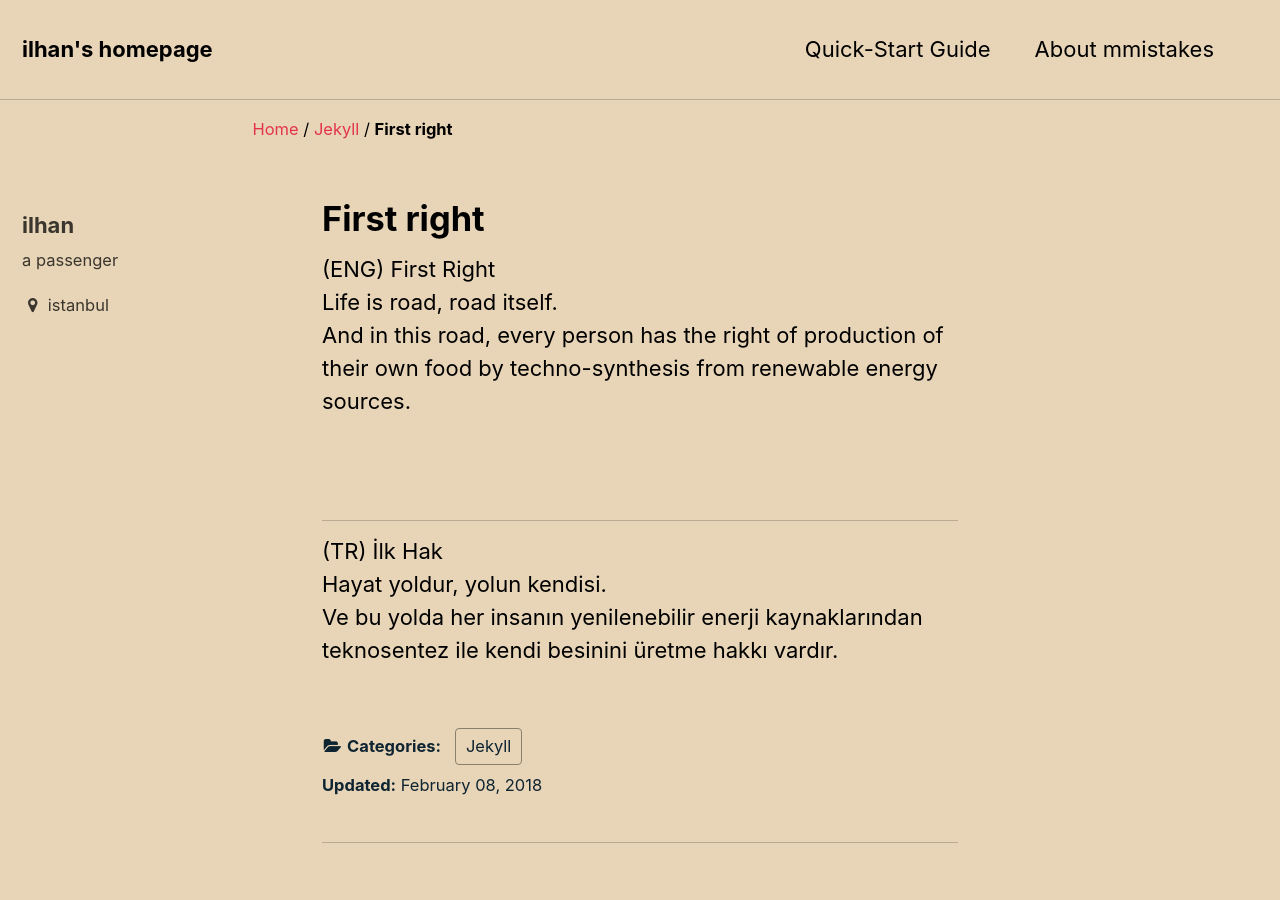
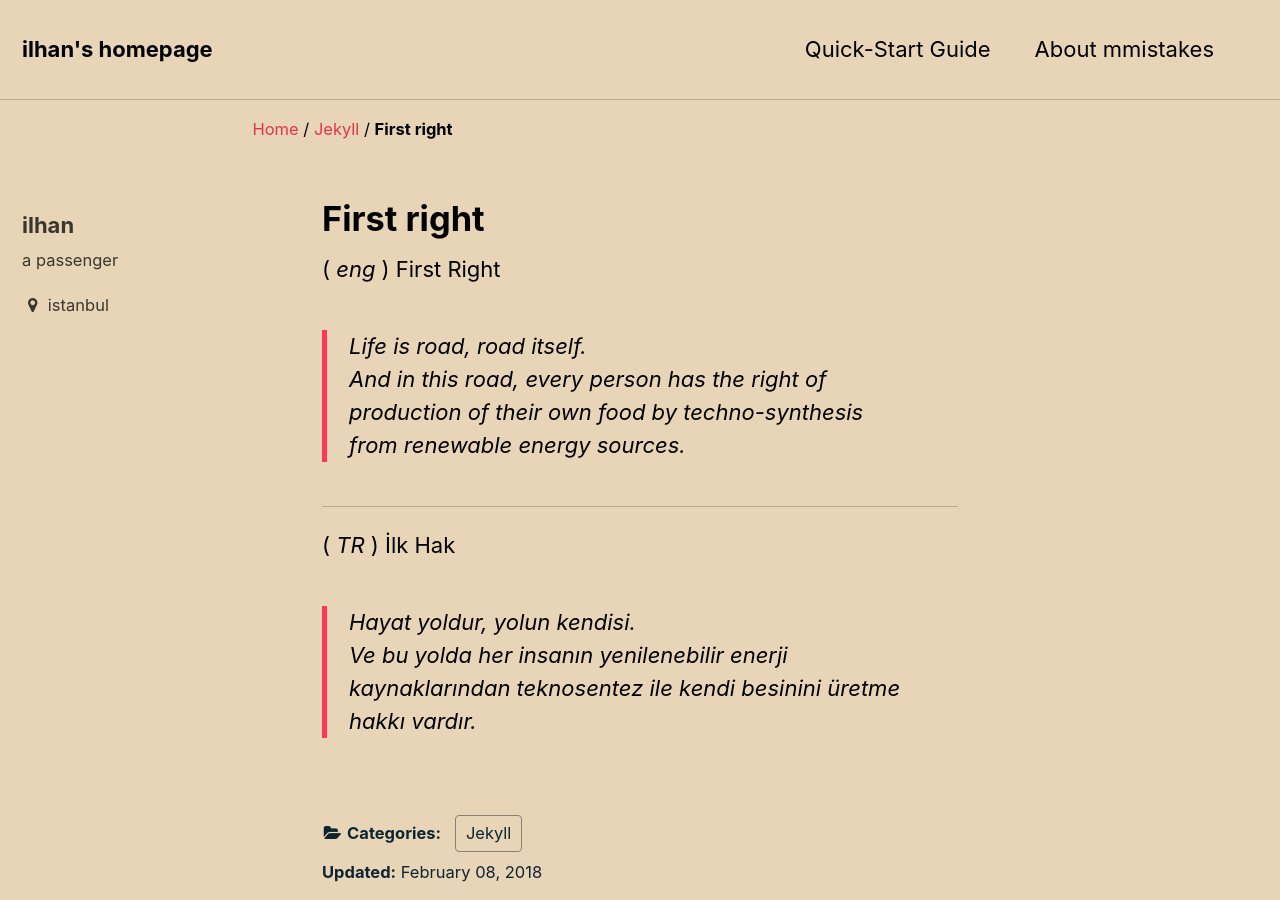
Before and after one commit to ilhangoren/ilhangoren.github.io, a Jekyll site: the page built from _posts/2018-2-08-First Right.md, in a window 1280 px wide and 900 px high. Built offline with Jekyll 4.4.1, drawn with Linux system fonts in a browser that asks for light colours.

Commit message:
first right edit

```diff
--- a/_posts/2018-2-08-First Right.md
+++ b/_posts/2018-2-08-First Right.md
@@ -4,12 +4,11 @@ categories:
   - Jekyll
 layout: single
 ---
-(ENG) First Right<br>
-Life is road, road itself.<br>
+( *eng* ) First Right
+>Life is road, road itself.
 And in this road, every person has the right of production of their own food by techno-synthesis from renewable energy sources.<br>
 
-<br>
 ---
-(TR) İlk Hak<br>
-Hayat yoldur, yolun kendisi.<br>
-Ve bu yolda her insanın yenilenebilir enerji kaynaklarından teknosentez ile kendi besinini üretme hakkı vardır.<br>
+( *TR* ) İlk Hak
+>Hayat yoldur, yolun kendisi.
+Ve bu yolda her insanın yenilenebilir enerji kaynaklarından teknosentez ile kendi besinini üretme hakkı vardır.
```
